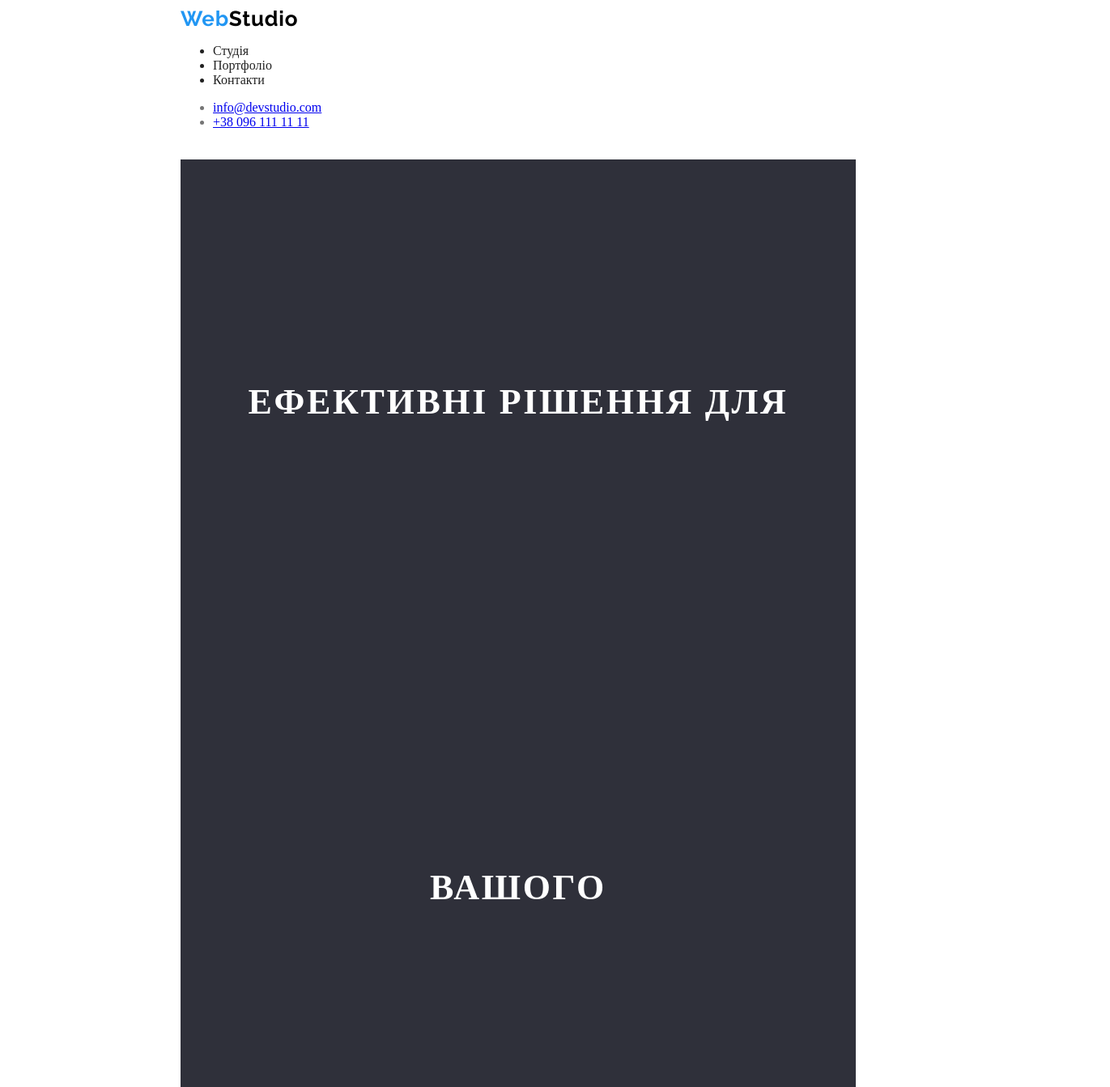
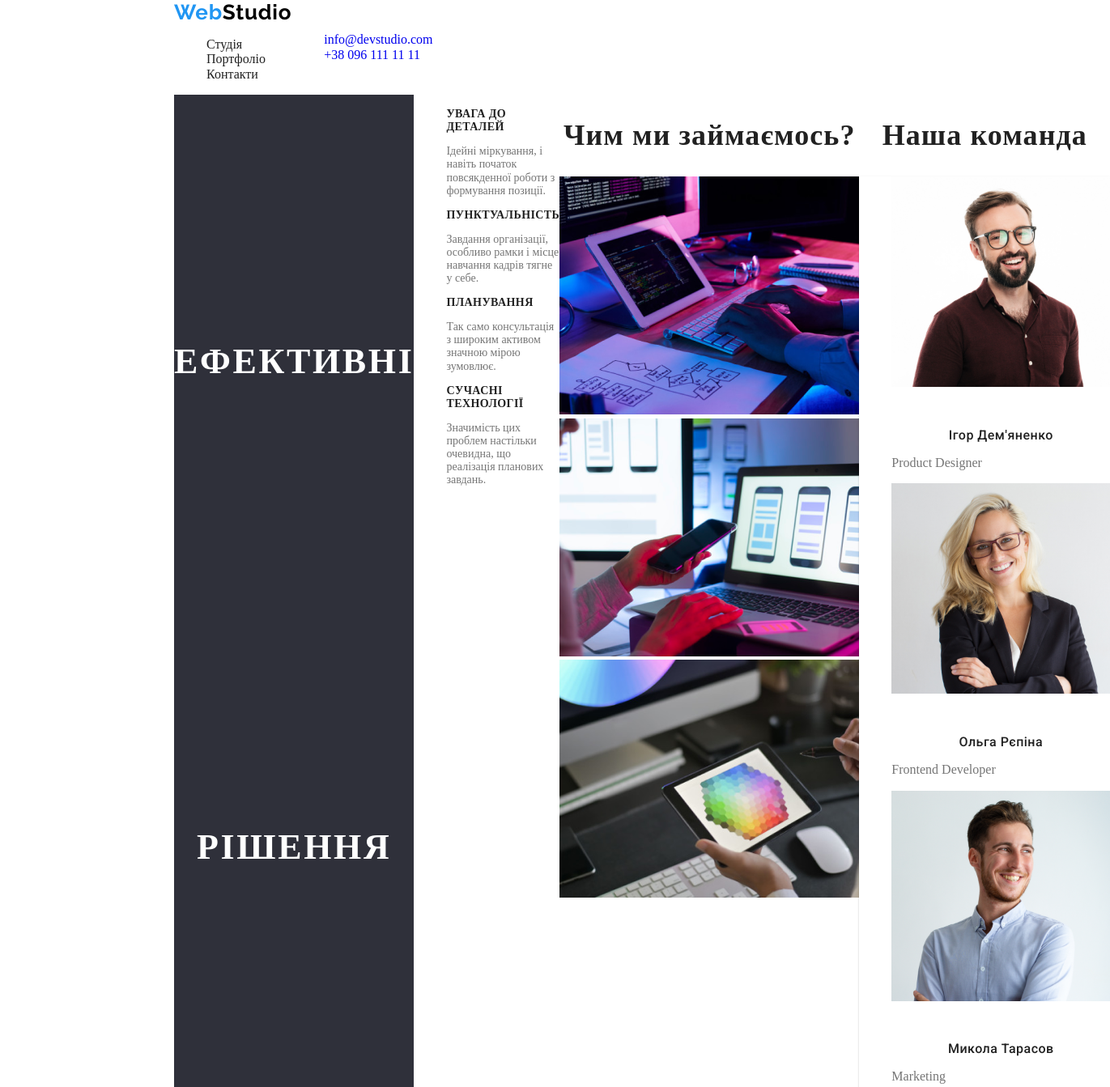
Before and after one commit to MykytaBondar/Webstudioo, a plain HTML site: page index.html in a window 1280 px wide. Shown: the top 1343 px of the page at 81% size, 1371 px wide, since content can reach past the window. Drawn offline with nearby package versions, Linux system fonts and the light colour scheme; files whose address does not match are found by name.

Commit message:
added code

```diff
--- a/index.html
+++ b/index.html
@@ -17,31 +17,34 @@
 <link rel="preconnect" href="https://fonts.googleapis.com">
 <link rel="preconnect" href="https://fonts.gstatic.com" crossorigin>
 <link href="https://fonts.googleapis.com/css2?family=Raleway:wght@700&family=Roboto:wght@400;500;700;900&family=Ubuntu:ital,wght@1,400;1,700&display=swap" rel="stylesheet">
+<link rel="stylesheet" href="https://cdnjs.cloudflare.com/ajax/libs/normalize/8.0.1/normalize.min.css" integrity="sha512-NhSC1YmyruXifcj/KFRWoC561YpHpc5Jtzgvbuzx5VozKpWvQ+4nXhPdFgmx8xqexRcpAglTj9sIBWINXa8x5w==" crossorigin="anonymous" referrerpolicy="no-referrer" />
 <link rel="stylesheet" href="style.css">
 </head>
 <body>
-    <header class="header">
+    <header class="header container">
+        <div class="header-wrapper">
         <nav class="site-nav">
             <a class="logo" href="./index.html"><span class="blue">Web</span>Studio</a>
             <ul class="site-list">
-                <li><a class="site-link" href="./index.html">Студія</a>
+                <li class="site-item"><a class="site-link" href="./index.html">Студія</a>
                 </li>
-                <li><a class="site-link" href="./portfolio.html">Портфоліо</a>
+                <li class="site-item"><a class="site-link" href="./portfolio.html">Портфоліо</a>
                 </li>
-                <li><a class="site-link" href="#">Контакти</a>
+                <li class="site-item"><a class="site-link" href="#">Контакти</a>
                 </li>
             </ul>
         </nav>
         <ul class="contacts-list">
-            <li>
+            <li class="contacts-item">
                 <a href="mailto:info@devstudio.com">info@devstudio.com</a>
             </li>
-            <li>
+            <li class="contacts-item">
                 <a href="tel:+380961111111">+38 096 111 11 11</a>
             </li>
         </ul>
+    </div>
     </header>
-     <main class="main">
+     <main class="main container">
         <section class="post">
             <h1 class="post-title">Ефективні рішення для вашого</h1>
             <button class="post-button" type="button">Замовити послугу</button>
@@ -84,27 +87,27 @@
                     <li class="team-card">
                     <img src=img/img.7.jpg alt="" class="card">
                 <h3 class="teamName">Ігор Дем'яненко</h3>
-                <p>Product Designer</p>
+                <p class="teameate's-work">Product Designer</p>
                     </li>
                 <li class="team-card">
                 <img src=img/img.5.jpg alt="" class="card">
-                <h3>Ольга Рєпіна</h3>
-                <p>Frontend Developer</p>
+                <h3 class="teamName">Ольга Рєпіна</h3>
+                <p class="teameate's-work">Frontend Developer</p>
             </li>
                 <li class="team-card">
                 <img src=img/img.3.jpg alt="" class="card">
-                <h3>Микола Тарасов</h3>
-                <p>Marketing</p>
+                <h3 class="teamName">Микола Тарасов</h3>
+                <p class="teameate's-work">Marketing</p>
             </li>
             <li class="team-card">
                 <img src=img/img.1.jpg alt="" class="card">
-                <h3>Михайло Єрмаков</h3>
-                <p>UI Designer</p>
+                <h3 class="teamName">Михайло Єрмаков</h3>
+                <p class="teameate's-work">UI Designer</p>
             </li>
             </ul>
         </section>
     </main>
-    <footer class="page-footer">
+    <footer class="page-footer container">
         <div>
             <a href="#" class="footer-logo"><span class="blue">Web</span>Studio</a>
             <p class="address">м. Київ, пр-т Лесі Українки, 26</p>
--- /dev/null
+++ b/reset.css
@@ -0,0 +1,14 @@
+h1, h1, h3, h4, h5, h6, p{
+    margin: 0;
+}
+ul, ol{
+    list-style: none;
+    margin: 0;
+    padding: 0;
+}
+a{
+    text-decoration: none;
+}
+body{
+    box-sizing: border-box;
+}
--- a/style.css
+++ b/style.css
@@ -97,6 +97,8 @@ body{
     font-size: 16px;
     font-weight: 500;
     letter-spacing: 0.48px;
+    text-align: center;
+    font-family: 'Roboto';
 }
 .team-list{
     width: 270px;
@@ -115,3 +117,16 @@ body{
     text-decoration: none;
     color: var(--second-text-color);
 }
+ul{
+    list-style: none;
+}
+a{
+    text-decoration: none;
+}
+.header-wrapper{
+    display: flex;
+    align-items: center ;
+}
+.container{
+    display: flex;
+}
```
